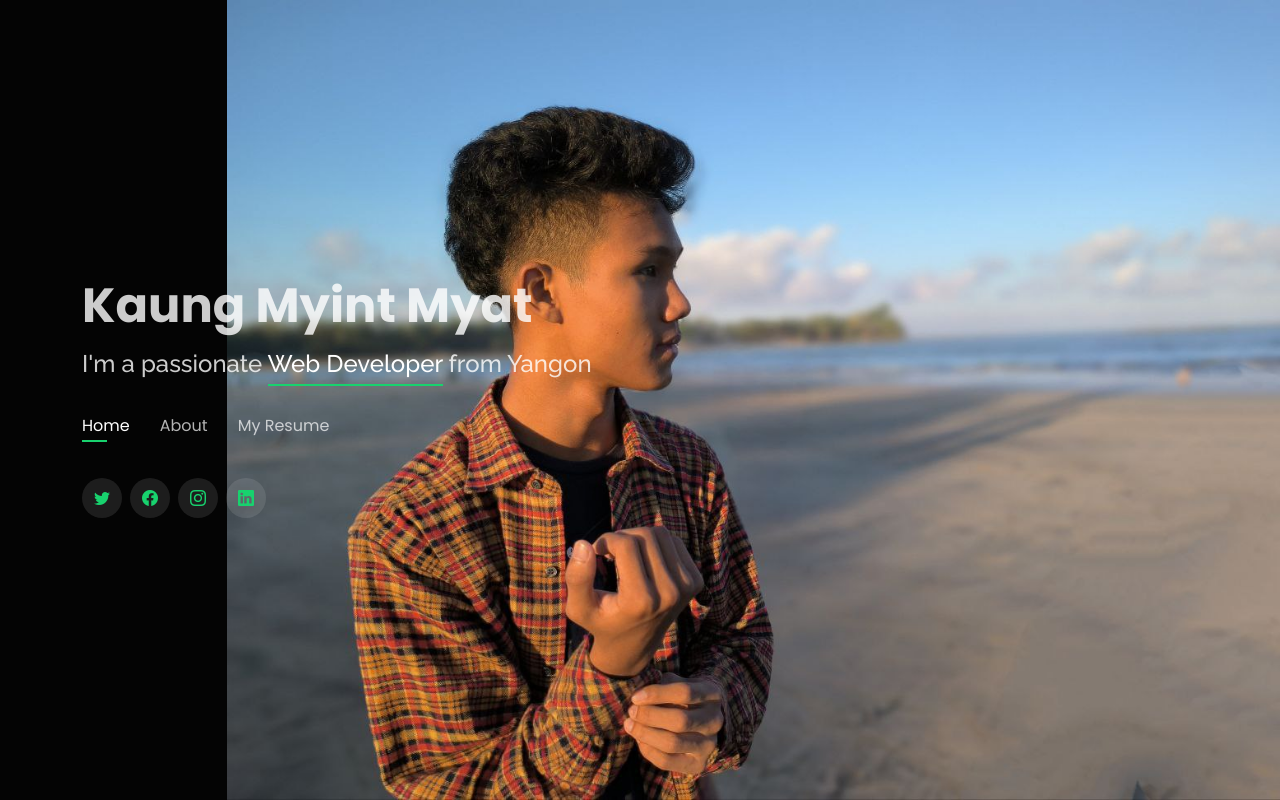
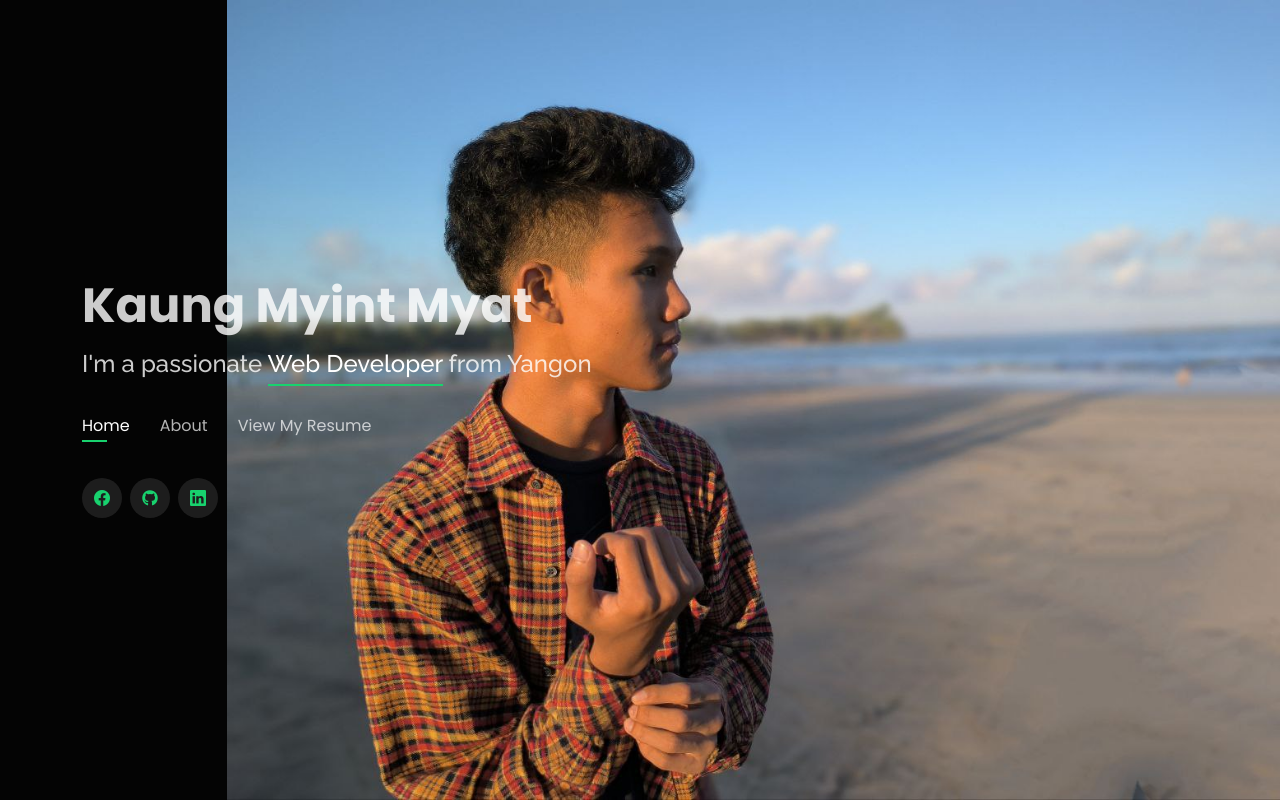
Before and after one commit to AZ2411/kaung-myint-myat, a plain HTML site: page index.html in a window 1280 px wide. Drawn offline with nearby package versions, Linux system fonts and the light colour scheme.

Commit message:
Missing Some

```diff
--- a/index.html
+++ b/index.html
@@ -58,17 +58,19 @@
           <li><a class="nav-link" href="#about">About</a></li>
 
           <li><a class="nav-link"
-              href="https://drive.google.com/file/d/1ZgAQxHWxHQeTSYY-wTt1vWlJzKajjVQa/view?usp=sharing">My
+              href="https://drive.google.com/file/d/1ZgAQxHWxHQeTSYY-wTt1vWlJzKajjVQa/view?usp=sharing">View My
               Resume</a></li>
         </ul>
         <i class="bi bi-list mobile-nav-toggle"></i>
       </nav><!-- .navbar -->
 
       <div class="social-links">
-        <a href="#" class="twitter"><i class="bi bi-twitter"></i></a>
-        <a href="#" class="facebook"><i class="bi bi-facebook"></i></a>
-        <a href="#" class="instagram"><i class="bi bi-instagram"></i></a>
-        <a href="#" class="linkedin"><i class="bi bi-linkedin"></i></a>
+
+        <a href="https://www.facebook.com/kaung.m.myat.332?mibextid=ZbWKwL" class="facebook"><i
+            class="bi bi-facebook"></i></a>
+        <a href="https://github.com/AZ2411?tab=repositories" class="GitHub"><i class="fa-brands fa-github"></i></i></a>
+        <a href="https://www.linkedin.com/in/kaung-myint-myat-42879526a/" class="linkedin"><i
+            class="bi bi-linkedin"></i></a>
       </div>
 
     </div>
@@ -136,7 +138,7 @@
             <div class="col-lg-1 vl-hover">
               <div class="vl"></div>
             </div>
-            <div class="col-lg-5">
+            <div class="col-lg-5 ">
               <h3>Experiences</h3>
               <p>From February to June 2022, I was employed as an administrative assistant and a computer technician for
                 the Yojin company. As of June 2022, however, I have stepped away from that position in order to pursue a
```
